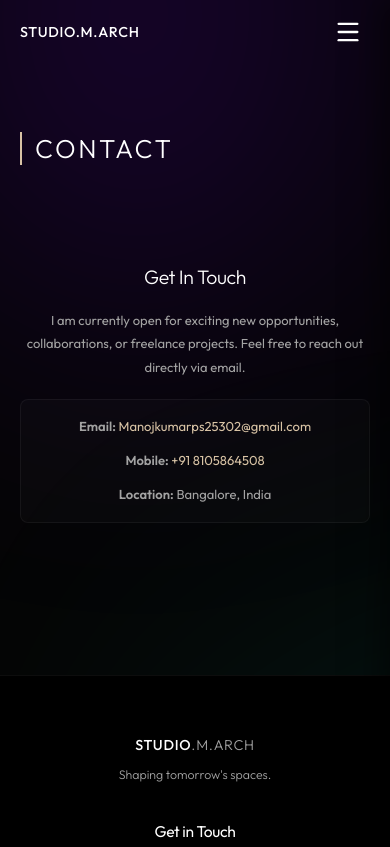
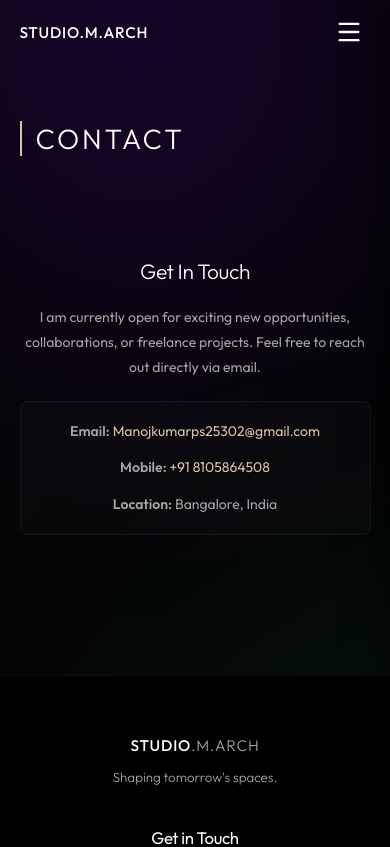
Before and after one commit to pavanpavan1138h-cpu/studio.arch, a React (Vite) app: page /contact in a window 390 px wide. Shown: the top 847 px of the page. Built offline with nearby package versions, Linux system fonts and the light colour scheme.

Commit message:
Optimize for universal responsiveness and fluid layouts

```diff
--- a/src/components/HeroSection.css
+++ b/src/components/HeroSection.css
@@ -107,7 +107,7 @@
     justify-content: center;
   }
   .hero-title {
-    font-size: clamp(3rem, 12vw, 4rem);
+    font-size: clamp(2.4rem, 12vw, 4rem);
     text-align: center;
   }
   .hero-overlay {
--- a/src/index.css
+++ b/src/index.css
@@ -98,13 +98,13 @@ html, body {
 
 @media (max-width: 768px) {
   .container {
-    padding: 0 25px;
+    padding: 0 6vw; /* Use vw for fluid margins on mobile */
   }
 }
 
 @media (max-width: 480px) {
   .container {
-    padding: 0 20px;
+    padding: 0 5vw;
   }
 }
 
@@ -129,7 +129,7 @@ html {
 }
 
 @media (max-width: 480px) {
-  html { font-size: 13px; }
+  html { font-size: 14px; } /* Slightly larger for readability on small screens */
 }
 
 .glass-box {
--- a/src/pages/ProjectDetail.css
+++ b/src/pages/ProjectDetail.css
@@ -138,8 +138,8 @@
     max-width: 100%;
   }
   .detail-gallery {
-    grid-template-columns: repeat(2, 1fr);
-    gap: 0.4rem;
+    grid-template-columns: 1fr;
+    gap: 1rem;
     max-width: 100%;
   }
   .detail-gallery .gallery-item {
--- a/src/pages/ProjectDetail.jsx
+++ b/src/pages/ProjectDetail.jsx
@@ -17,7 +17,7 @@ const ProtectedImage = ({ src, alt, className }) => (
     <div style={{
       position: 'absolute', top: '50%', left: '50%',
       transform: 'translate(-50%, -50%)',
-      color: '#ffffff', fontSize: '1.5vw', opacity: 0.5,
+      color: '#ffffff', fontSize: 'clamp(10px, 3vw, 22px)', opacity: 0.5,
       fontWeight: '600', pointerEvents: 'none', letterSpacing: '0.2em',
       whiteSpace: 'nowrap', textTransform: 'uppercase',
       userSelect: 'none',
```
